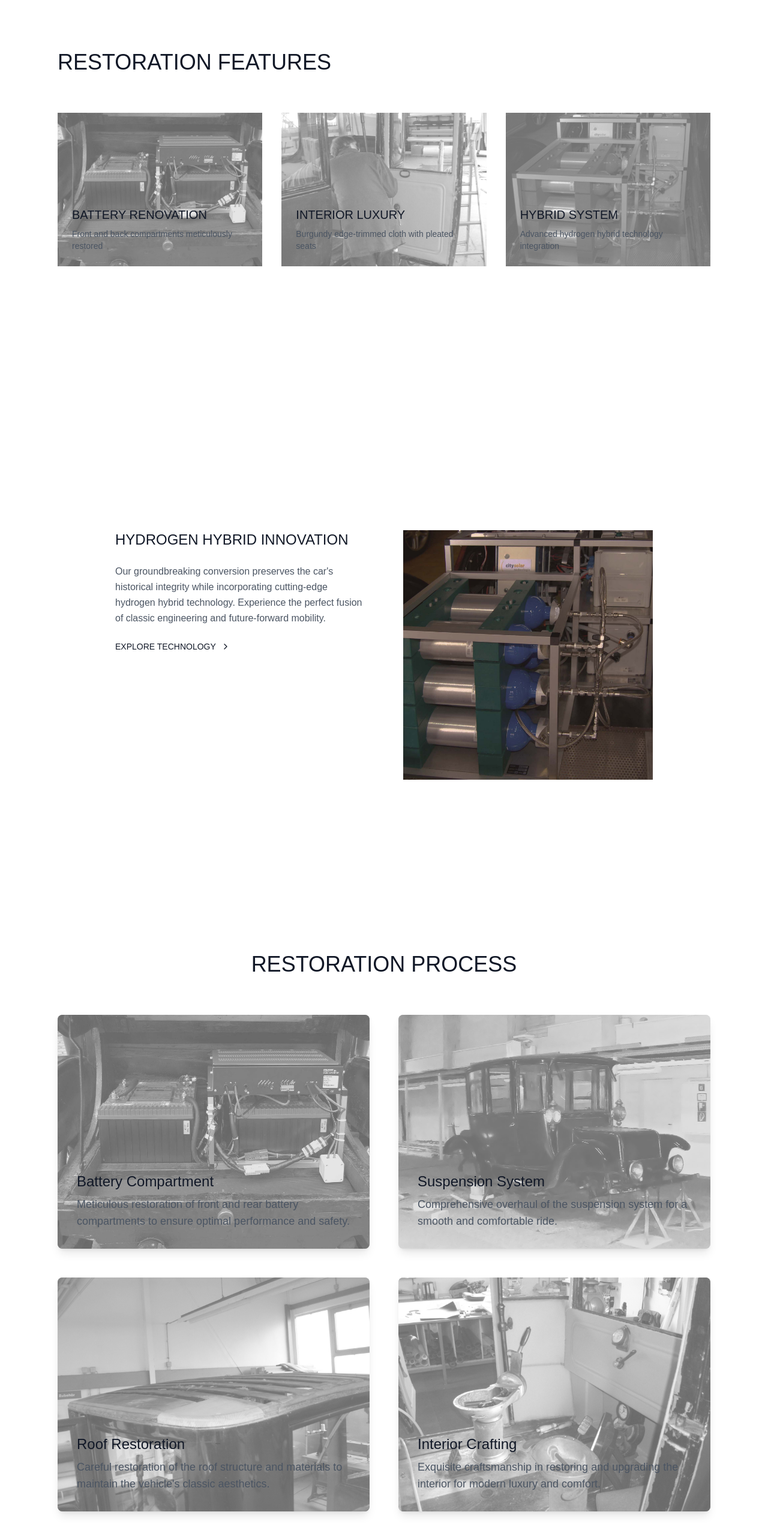
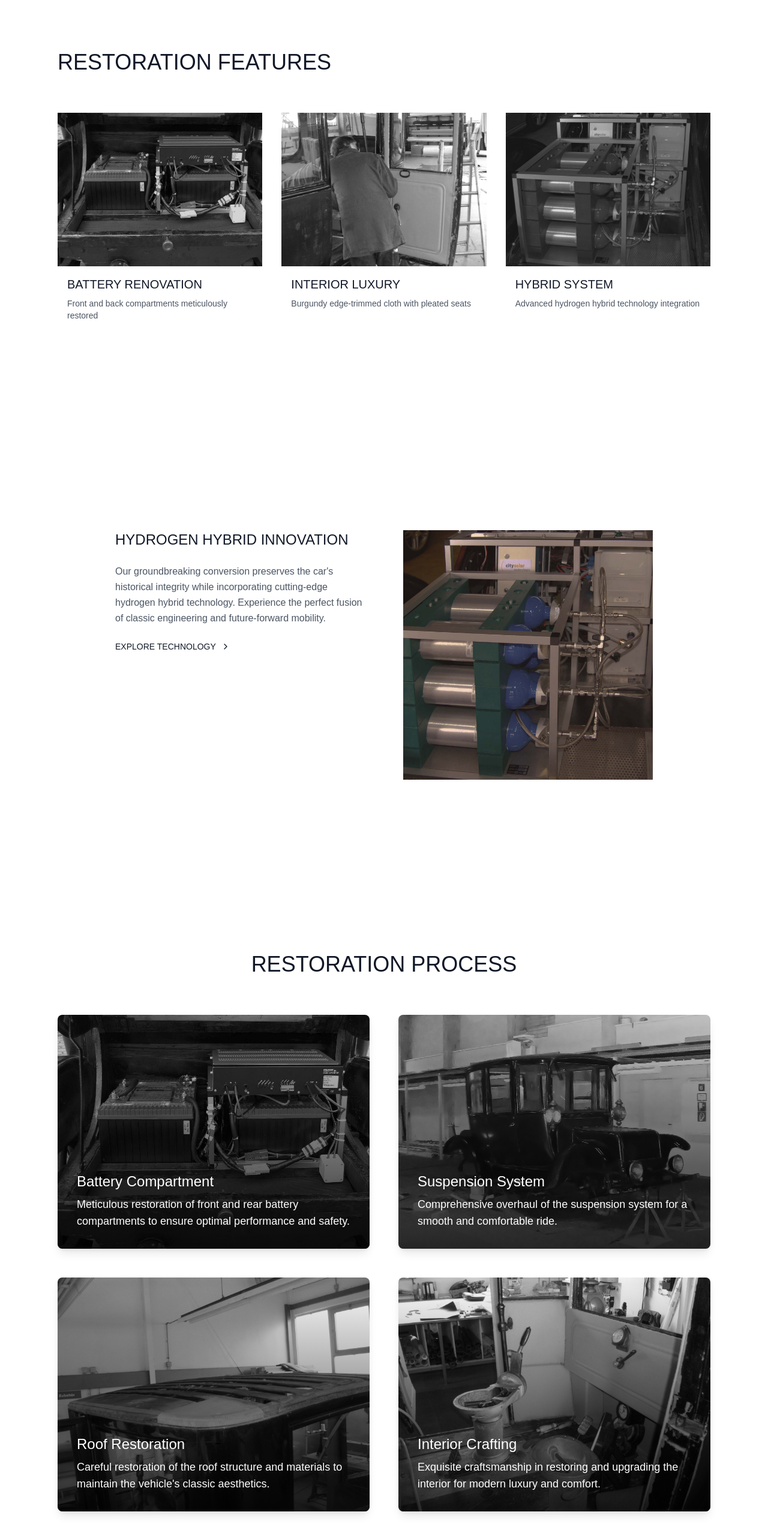
Before and after one commit to tuyoleni/rauch-and-lang, a Next.js app: page / in a window 1280 px wide. Shown: the part 876-3442 px from the top of the page at 60% size. Built offline with nearby package versions, Linux system fonts and the light colour scheme.

Commit message:
ui retouch

```diff
--- a/components/Features.tsx
+++ b/components/Features.tsx
@@ -26,21 +26,17 @@ export function Features({ data }: FeaturesProps) {
             initial={{ opacity: 0, y: 20 }}
             whileInView={{ opacity: 1, y: 0 }}
             transition={{ duration: 0.8, delay: index * 0.2 }}
-            className="group relative aspect-[4/3] cursor-pointer overflow-hidden"
+            className="group flex flex-col cursor-pointer"
           >
+            <div className="relative aspect-[4/3] overflow-hidden">
               <Image
                 src={feature.image || "/placeholder.svg"}
                 alt={feature.title}
                 fill
                 className="object-cover transition-transform duration-500 group-hover:scale-110 filter grayscale group-hover:grayscale-0"
               />
-            <motion.div
-              className="absolute inset-0 bg-white bg-opacity-40 transition-opacity duration-500 group-hover:bg-opacity-60"
-              initial={{ opacity: 0 }}
-              whileInView={{ opacity: 1 }}
-              transition={{ duration: 0.5, delay: index * 0.1 }}
-            />
-            <div className="absolute inset-0 flex flex-col justify-end p-6">
+            </div>
+            <div className="p-4">
               <motion.h3
                 className="text-xl font-light mb-2 text-gray-900"
                 initial={{ y: 20, opacity: 0 }}
@@ -50,7 +46,7 @@ export function Features({ data }: FeaturesProps) {
                 {feature.title}
               </motion.h3>
               <motion.p
-                className="text-sm text-gray-600 opacity-0 transform translate-y-4 transition-all duration-500 group-hover:opacity-100 group-hover:translate-y-0"
+                className="text-sm text-gray-600"
                 initial={{ y: 20, opacity: 0 }}
                 whileInView={{ y: 0, opacity: 1 }}
                 transition={{ duration: 0.5, delay: index * 0.1 + 0.4 }}
--- a/components/Process.tsx
+++ b/components/Process.tsx
@@ -32,15 +32,9 @@ export function Process({ data }: ProcessProps) {
               fill
               className="object-cover transition-transform duration-500 group-hover:scale-110 filter grayscale group-hover:grayscale-0"
             />
-            <motion.div
-              className="absolute inset-0 bg-white bg-opacity-40 transition-opacity duration-500 group-hover:bg-opacity-60"
-              initial={{ opacity: 0 }}
-              whileInView={{ opacity: 1 }}
-              transition={{ duration: 0.5, delay: index * 0.1 }}
-            />
-            <div className="absolute inset-0 flex flex-col justify-end p-8">
+            <div className="absolute inset-0 flex flex-col justify-end p-8 bg-gradient-to-t from-black/80 via-black/40 to-transparent">
               <motion.h3
-                className="text-2xl font-light mb-2 text-gray-900"
+                className="text-2xl font-light mb-2 text-white"
                 initial={{ y: 20, opacity: 0 }}
                 whileInView={{ y: 0, opacity: 1 }}
                 transition={{ duration: 0.5, delay: index * 0.1 + 0.2 }}
@@ -48,7 +42,7 @@ export function Process({ data }: ProcessProps) {
                 {process.name}
               </motion.h3>
               <motion.p
-                className="text-lg text-gray-600 opacity-0 transform translate-y-4 transition-all duration-500 group-hover:opacity-100 group-hover:translate-y-0"
+                className="text-lg text-white opacity-0 transform translate-y-4 transition-all duration-500 group-hover:opacity-100 group-hover:translate-y-0"
                 initial={{ y: 20, opacity: 0 }}
                 whileInView={{ y: 0, opacity: 1 }}
                 transition={{ duration: 0.5, delay: index * 0.1 + 0.4 }}
```
Lines whose indentation alone changed are shown as unchanged.
